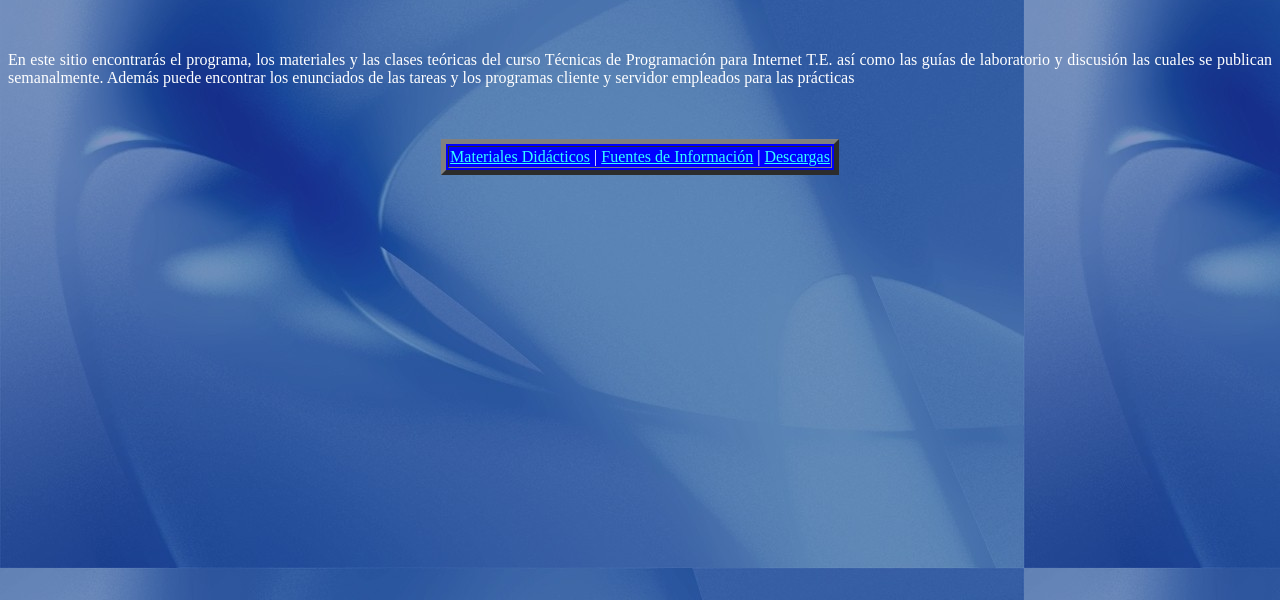
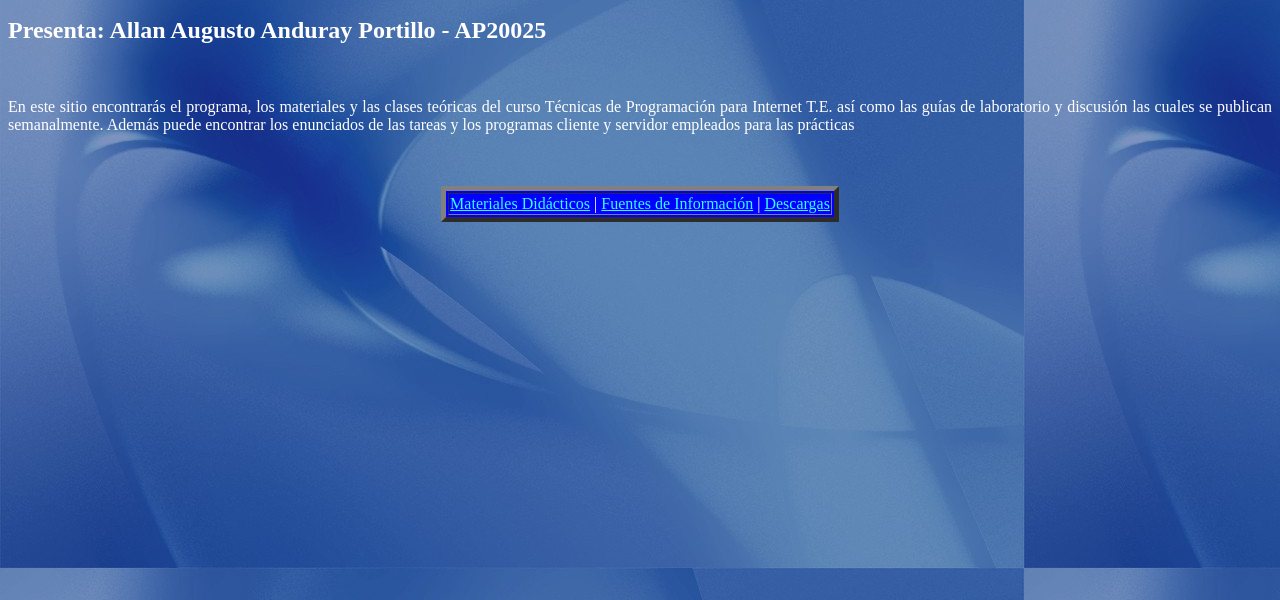
Before and after one commit to Anduray555/guia21c, a plain HTML site: page index.html in a window 1280 px wide. Shown: the part 200-800 px from the top of the page. Drawn offline with Linux system fonts and the light colour scheme.

Commit message:
Update index.html

```diff
--- a/index.html
+++ b/index.html
@@ -31,6 +31,7 @@
 <H2 align="CENTER">
    Bienvenid@s al sitio Web
 </H2>
+<H2> Presenta: Allan Augusto Anduray Portillo - AP20025 </H2>
 <BR>
 <P ALIGN="JUSTIFY">
  En este sitio encontrar&aacute;s el programa, los materiales y las clases te&oacute;ricas del curso
```
